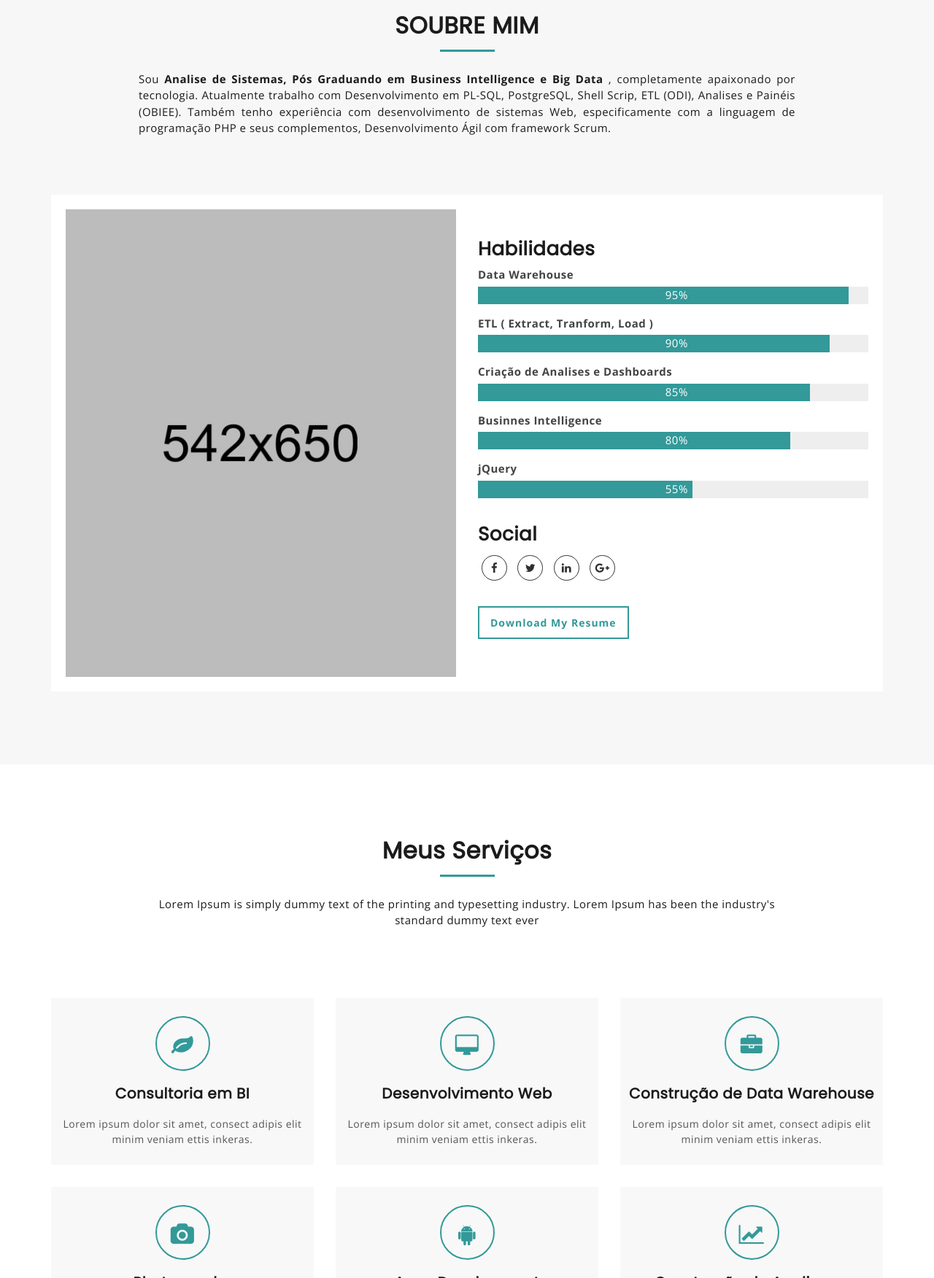
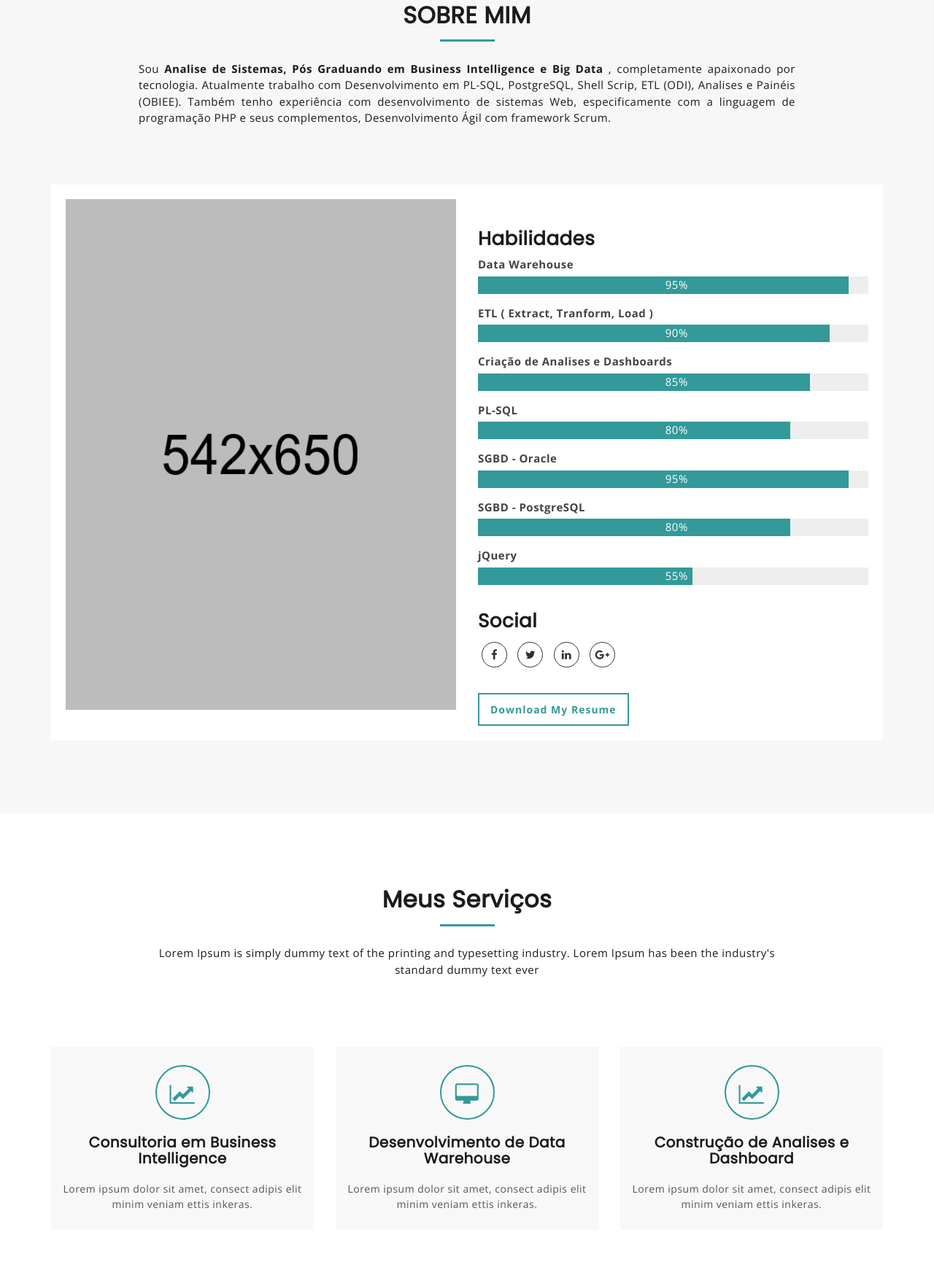
Before and after one commit to rodrygossilva/rodrigoss.github.io, a plain HTML site: page index.html in a window 1280 px wide. Shown: the part 1048-2800 px from the top of the page at 73% size. Drawn offline with nearby package versions, Linux system fonts and the light colour scheme.

Commit message:
Alteração de textos

```diff
--- a/index.html
+++ b/index.html
@@ -56,7 +56,7 @@
 
 		      <!-- Text Logo -->
 		      <!--<a class="navbar-brand" href="#">Rodrigo</a>-->
-		      <img src="https://media-exp2.licdn.com/mpr/mpr/shrinknp_400_400/AAMAAgDGAAwAAQAAAAAAABD4AAAAJGNmNWJlMDQ4LTBjZDgtNDhjOC1iYjQ1LTVkMjMwOTQyNzNhZA.jpg" class="profile-photo-edit__preview" alt="Editar foto" height="128" width="128">
+		      <img src="https://media-exp2.licdn.com/mpr/mpr/shrinknp_400_400/AAMAAgDGAAwAAQAAAAAAABD4AAAAJGNmNWJlMDQ4LTBjZDgtNDhjOC1iYjQ1LTVkMjMwOTQyNzNhZA.jpg" class="profile-photo-edit__preview" alt="Editar foto" height="70" width="70">
 
 		      <!-- Image Logo -->
 		      <!-- <a class="navbar-brand" href="#"><img src="assets/images/logo.png"></a> -->
@@ -88,7 +88,7 @@
 			<div class="row">
 				<div class="col-md-12">
 					<div class="mu-featured-area">
-						<h1>Rodrigo Silva</h1>
+						<h2>Rodrigo Silva</h2>
 
 						<!-- Start text slide -->
 						<div class="mu-featured-slider-wrapper">
@@ -130,7 +130,7 @@
 						<div class="mu-about-area">
 
 							<div class="mu-about-header">
-								<h2 class="mu-heading-title">SOUBRE MIM</h2>
+								<h2 class="mu-heading-title">SOBRE MIM</h2>
 								<span class="mu-header-dot"></span>
 								<p align="justify">
 								Sou <strong>Analise de Sistemas, Pós Graduando em Business Intelligence e 	Big Data </strong>, completamente apaixonado por tecnologia.
@@ -146,7 +146,8 @@
 								<div class="row">
 									<div class="col-md-6">
 										<div class="mu-about-content-left">
-											<img class="mu-profile-img" src="assets/images/profile.jpg" alt="Profile Image">
+											<img class="mu-profile-img" src="assets/images/profile.jpg" alt="Profile Image" height="700" width="542">
+
 										</div>
 									</div>
 									<div class="col-md-6">
@@ -164,15 +165,27 @@
 							                    <div class="mu-pro-bar mu-css-bar">
 
 							                    </div>
+
 							                    <span>Criação de Analises e Dashboards</span>
 							                    <div class="mu-pro-bar mu-photoshop-bar">
 							                    </div>
-							                    <span>Businnes Intelligence</span>
+
+							                    <span>PL-SQL </span>
 							                    <div class="mu-pro-bar mu-wordpress-bar">
 							                    </div>
+
+							                    <span>SGBD - Oracle</span>
+							                    <div class="mu-pro-bar mu-html5-bar">
+							                    </div>
+
+							                     <span>SGBD - PostgreSQL</span>
+							                    <div class="mu-pro-bar mu-wordpress-bar">
+							                    </div>
+
 							                    <span>jQuery</span>
 							                    <div class="mu-pro-bar mu-jquery-bar">
 							                    </div>
+
 						                  	</div>
 
 						                  	<!-- Start Social Media -->
@@ -221,9 +234,10 @@
 									<div class="col-md-4 col-sm-6">
 										<div class="mu-service-content-single">
 											<span class="mu-service-icon-box">
-												<i class="fa fa-leaf"></i>
+												<!--<i class="fa fa-leaf"></i>-->
+												<i class="fa fa-line-chart"></i>
 											</span>
-											<h4>Consultoria em BI</h4>
+											<h4>Consultoria em Business Intelligence</h4>
 											<p>Lorem ipsum dolor sit amet, consect adipis elit minim veniam ettis inkeras.</p>
 										</div>
 									</div>
@@ -235,7 +249,7 @@
 											<span class="mu-service-icon-box">
 												<i class="fa fa-desktop"></i>
 											</span>
-											<h4>Desenvolvimento Web</h4>
+											<h4>Desenvolvimento de Data Warehouse</h4>
 											<p>Lorem ipsum dolor sit amet, consect adipis elit minim veniam ettis inkeras.</p>
 										</div>
 									</div>
@@ -245,16 +259,30 @@
 									<div class="col-md-4 col-sm-6">
 										<div class="mu-service-content-single">
 											<span class="mu-service-icon-box">
-												<i class="fa fa-briefcase"></i>
+												<!--<i class="fa fa-briefcase"></i>-->
+												<i class="fa fa-line-chart"></i>
 											</span>
-											<h4>Construção de Data Warehouse</h4>
+											<h4>Construção de Analises e Dashboard</h4>
 											<p>Lorem ipsum dolor sit amet, consect adipis elit minim veniam ettis inkeras.</p>
 										</div>
 									</div>
 									<!-- / Service Single Content -->
 
+
+										<!-- Service Single Content -->
+									<!--<div class="col-md-4 col-sm-6">
+										<div class="mu-service-content-single">
+											<span class="mu-service-icon-box">
+												<i class="fa fa-line-chart"></i>
+											</span>
+											<h4>Construção de Analises e Dashboard</h4>
+											<p>Lorem ipsum dolor sit amet, consect adipis elit minim veniam ettis inkeras.</p>
+										</div>
+									</div>-->
+									<!-- / Service Single Content -->
+
 									<!-- Service Single Content -->
-									<div class="col-md-4 col-sm-6">
+									<!--<div class="col-md-4 col-sm-6">
 										<div class="mu-service-content-single">
 											<span class="mu-service-icon-box">
 												<i class="fa fa-camera"></i>
@@ -262,11 +290,11 @@
 											<h4>Photography</h4>
 											<p>Lorem ipsum dolor sit amet, consect adipis elit minim veniam ettis inkeras.</p>
 										</div>
-									</div>
+									</div>-->
 									<!-- / Service Single Content -->
 
 									<!-- Service Single Content -->
-									<div class="col-md-4 col-sm-6">
+									<!--<div class="col-md-4 col-sm-6">
 										<div class="mu-service-content-single">
 											<span class="mu-service-icon-box">
 												<i class="fa fa-android"></i>
@@ -274,11 +302,11 @@
 											<h4>Apps Development</h4>
 											<p>Lorem ipsum dolor sit amet, consect adipis elit minim veniam ettis inkeras.</p>
 										</div>
-									</div>
+									</div>-->
 									<!-- / Service Single Content -->
 
 									<!-- Service Single Content -->
-									<div class="col-md-4 col-sm-6">
+									<!--<div class="col-md-4 col-sm-6">
 										<div class="mu-service-content-single">
 											<span class="mu-service-icon-box">
 												<i class="fa fa-line-chart"></i>
@@ -286,7 +314,7 @@
 											<h4>Construção de Analises e Dashboards</h4>
 											<p>Lorem ipsum dolor sit amet, consect adipis elit minim veniam ettis inkeras.</p>
 										</div>
-									</div>
+									</div>-->
 									<!-- / Service Single Content -->
 
 								</div>
```
